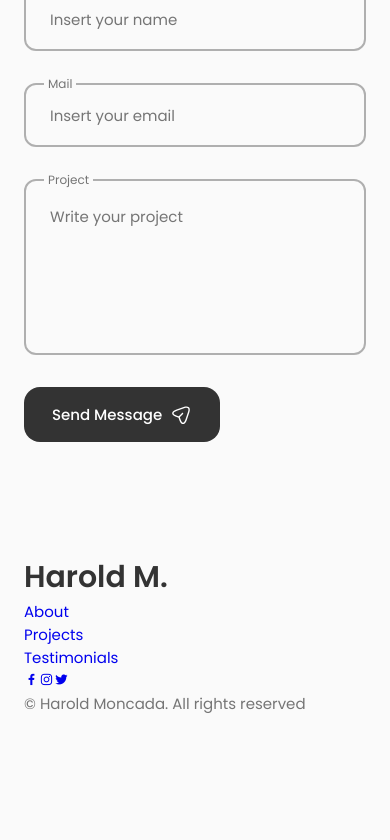
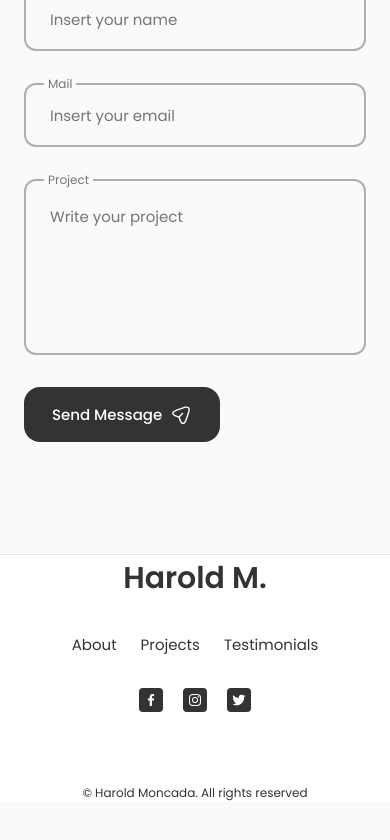
Before and after one commit to kirbybucket/react-website, a React (Create React App) app: page / in a window 390 px wide. Shown: the part 4965-5805 px from the top of the page. Before the commit the page ends 5728 px from the top, so only its background shows below. Built offline with nearby package versions, Linux system fonts and the light colour scheme.

Commit message:
feat(footer): add responsive styling with theme variables
- Implement footer container styling with CSS custom properties
- Add social link hover effects and mobile breakpoints
- Style navigation links and copyright section
- Configure spacing using project's margin variables

```diff
--- a/src/components/footer/footer.css
+++ b/src/components/footer/footer.css
@@ -0,0 +1,66 @@
+.footer {
+    background-color: var(--container-color);
+    border-top: 1px solid rgba(0, 0, 0, 0.1);
+}
+
+.footer_container {
+    padding: 2rem 0 6rem;
+}
+
+.footer__title,
+.footer__link {
+    color: var(--title-color);
+}
+
+.footer__title {
+    text-align: center;
+    margin-bottom: var(--mb-2);
+}
+
+.footer__link:hover {
+    color: var(--title-color-dark);
+}
+
+.footer__list {
+    display: flex;
+    justify-content: center;
+    column-gap: 1.5rem;
+    margin-bottom: var(--mb-2);
+}
+
+.footer__social {
+    display: flex;
+    justify-content: center;
+    column-gap: 1.25rem;
+}
+
+.footer__social-link {
+    background-color: var(--title-color);
+    color: var(--container-color);
+    font-size: 1.125rem;
+    padding: 0.4rem;
+    border-radius: 0.5rem;
+    display: inline-flex;
+}
+
+.footer__social-link:hover {
+    background-color: var(--title-color-dark);
+}
+
+.footer__copy {
+    display: block;
+    margin-top: 4.5rem;
+    color: var(--title-color);
+    text-align: center;
+    font-size: var(--smaller-font-size);
+}
+
+/*=============== BREAKPOINTS ===============*/
+/* For large devices */
+@media screen and (max-width: 992px) {
+    .footer__social-link {
+        padding: 0.25rem;
+        border-radius: 0.25rem;
+        font-size: 1rem;
+    }
+}
```
